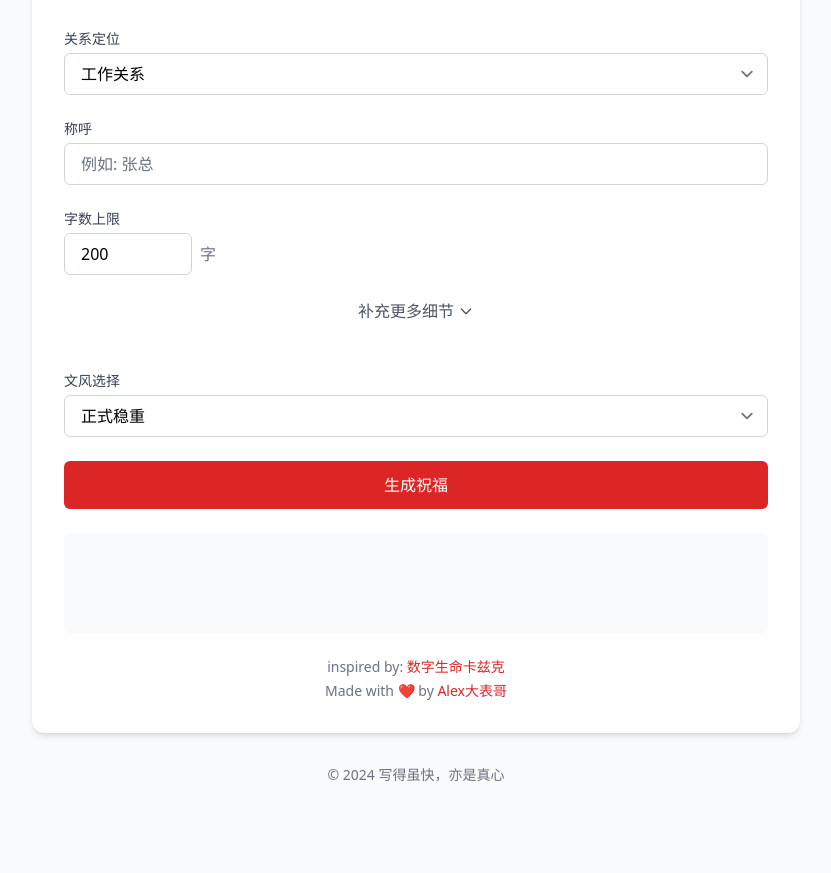
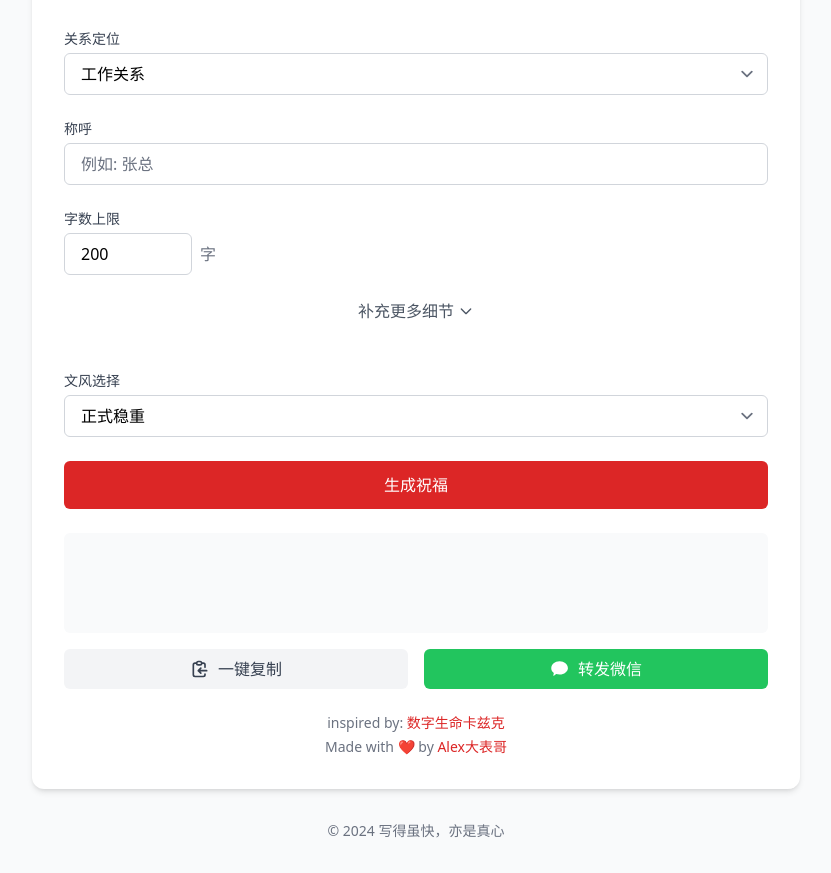
Before and after one commit to alexduming/newyearwish, a website: page public/index.html in a window 1280 px wide. Shown: the part 135-1008 px from the top of the page, without its empty margins (224-1055 px from the left). Before the commit the page ends 952 px from the top, so only its background shows below. Drawn offline with nearby package versions, Linux system fonts and the light colour scheme.

```diff
--- a/public/index.html
+++ b/public/index.html
@@ -181,6 +181,33 @@
                 <div id="resultContainer">
                     <div class="loading-spinner"></div>
                     <div id="result" class="mt-6 p-4 bg-gray-50 rounded-md min-h-[100px] whitespace-pre-wrap text-gray-700"></div>
+
+                    <!-- 操作按钮组 -->
+                    <div class="mt-4 flex space-x-4">
+                        <!-- 复制按钮 -->
+                        <button onclick="copyToClipboard()"
+                                class="flex-1 bg-gray-100 text-gray-700 py-2 px-4 rounded-md hover:bg-gray-200 focus:outline-none focus:ring-2 focus:ring-gray-500 focus:ring-offset-2 transition-colors duration-200 flex items-center justify-center space-x-2">
+                            <svg class="w-5 h-5" fill="none" stroke="currentColor" viewBox="0 0 24 24">
+                                <path stroke-linecap="round" stroke-linejoin="round" stroke-width="2" d="M8 5H6a2 2 0 00-2 2v12a2 2 0 002 2h10a2 2 0 002-2v-1M8 5a2 2 0 002 2h2a2 2 0 002-2M8 5a2 2 0 012-2h2a2 2 0 012 2m0 0h2a2 2 0 012 2v3m2 4H10m0 0l3-3m-3 3l3 3"></path>
+                            </svg>
+                            <span>一键复制</span>
+                        </button>
+
+                        <!-- 转发到微信按钮 -->
+                        <button onclick="shareToWeChat()"
+                                class="flex-1 bg-green-500 text-white py-2 px-4 rounded-md hover:bg-green-600 focus:outline-none focus:ring-2 focus:ring-green-500 focus:ring-offset-2 transition-colors duration-200 flex items-center justify-center space-x-2">
+                            <svg class="w-5 h-5" viewBox="0 0 24 24" fill="currentColor">
+                                <path d="M8.2,13.3c-0.3,0-0.6-0.2-0.6-0.5c0-0.3,0.3-0.5,0.6-0.5c0.3,0,0.6,0.2,0.6,0.5C8.8,13.1,8.5,13.3,8.2,13.3z M12.9,13.3 c-0.3,0-0.6-0.2-0.6-0.5c0-0.3,0.3-0.5,0.6-0.5c0.3,0,0.6,0.2,0.6,0.5C13.5,13.1,13.2,13.3,12.9,13.3z"></path>
+                                <path d="M21.5,11c0-4.5-4.5-8.2-10-8.2C5.9,2.8,1.5,6.5,1.5,11c0,2.3,1.2,4.4,3.1,5.8L4,19.6c-0.1,0.2,0,0.4,0.2,0.5 c0.1,0,0.2,0.1,0.3,0c0.1,0,0.2-0.1,0.2-0.1l2.7-1.9c1.3,0.4,2.7,0.6,4.2,0.6c5.5,0,10-3.7,10-8.2"></path>
+                            </svg>
+                            <span>转发微信</span>
+                        </button>
+                    </div>
+                </div>
+
+                <!-- 添加复制成功提示 -->
+                <div id="copySuccess" class="fixed bottom-4 right-4 bg-green-500 text-white px-4 py-2 rounded-md shadow-lg transform translate-y-full opacity-0 transition-all duration-300">
+                    复制成功！
                 </div>
 
                 <!-- 引用信息 -->
@@ -224,6 +251,56 @@
         icon.style.transform = content.classList.contains('show') ? 'rotate(180deg)' : '';
         text.textContent = content.classList.contains('show') ? '收起详细选项' : '补充更多细节';
     }
+
+    // 复制到剪贴板
+    function copyToClipboard() {
+        const result = document.getElementById('result');
+        const text = result.innerText;
+
+        // 创建临时文本区域
+        const textarea = document.createElement('textarea');
+        textarea.value = text;
+        document.body.appendChild(textarea);
+        textarea.select();
+
+        try {
+            document.execCommand('copy');
+            // 显示成功提示
+            const successTip = document.getElementById('copySuccess');
+            successTip.style.transform = 'translateY(0)';
+            successTip.style.opacity = '1';
+
+            // 3秒后隐藏提示
+            setTimeout(() => {
+                successTip.style.transform = 'translateY(full)';
+                successTip.style.opacity = '0';
+            }, 3000);
+        } catch (err) {
+            console.error('复制失败:', err);
+        }
+
+        document.body.removeChild(textarea);
+    }
+
+    // 转发到微信
+    function shareToWeChat() {
+        const result = document.getElementById('result');
+        const text = encodeURIComponent(result.innerText);
+
+        // 使用微信网页版分享链接
+        // 注意：由于微信的限制，这里只能跳转到微信，具体选择好友需要用户手动操作
+        window.location.href = `weixin://`;
+
+        // 如果是移动设备，可以尝试使用 URL Scheme
+        if (/Android|iPhone|iPad|iPod/i.test(navigator.userAgent)) {
+            // 复制内容到剪贴板
+            copyToClipboard();
+            // 延迟跳转，给用户一点时间看到复制成功提示
+            setTimeout(() => {
+                window.location.href = `weixin://`;
+            }, 1000);
+        }
+    }
     </script>
 </body>
 </html>
```
